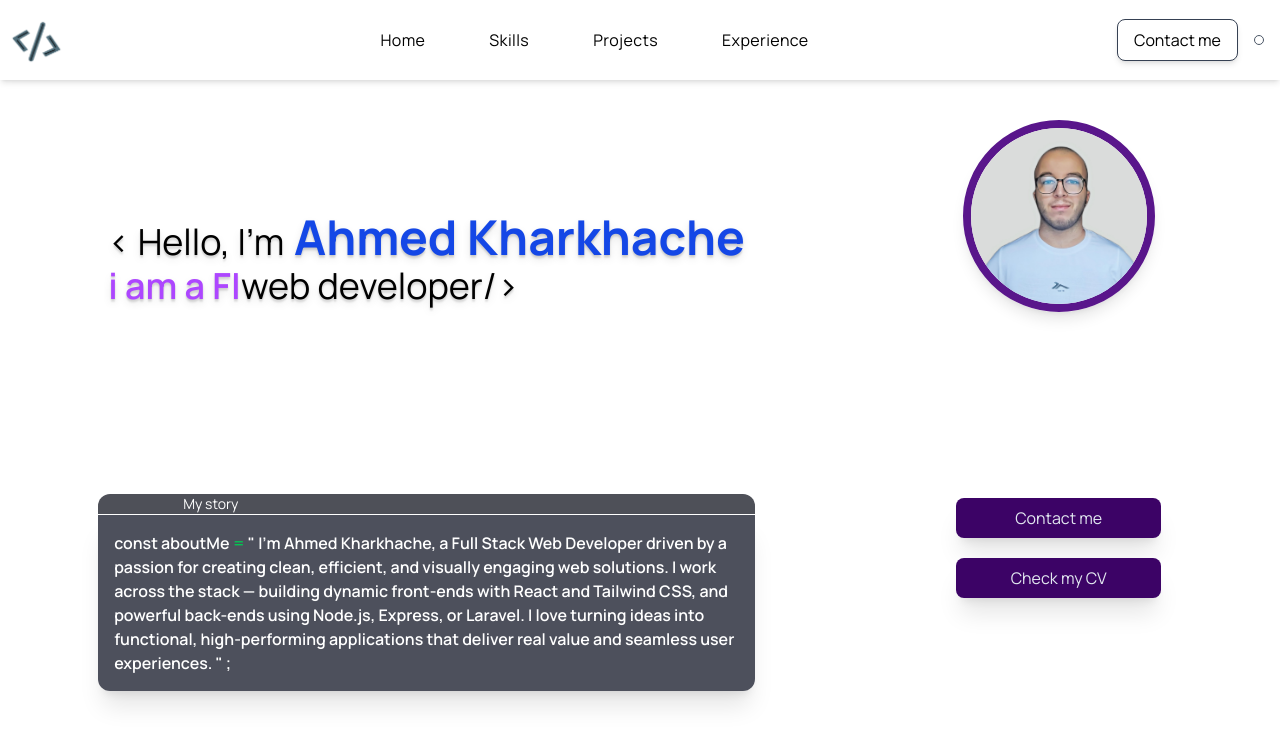
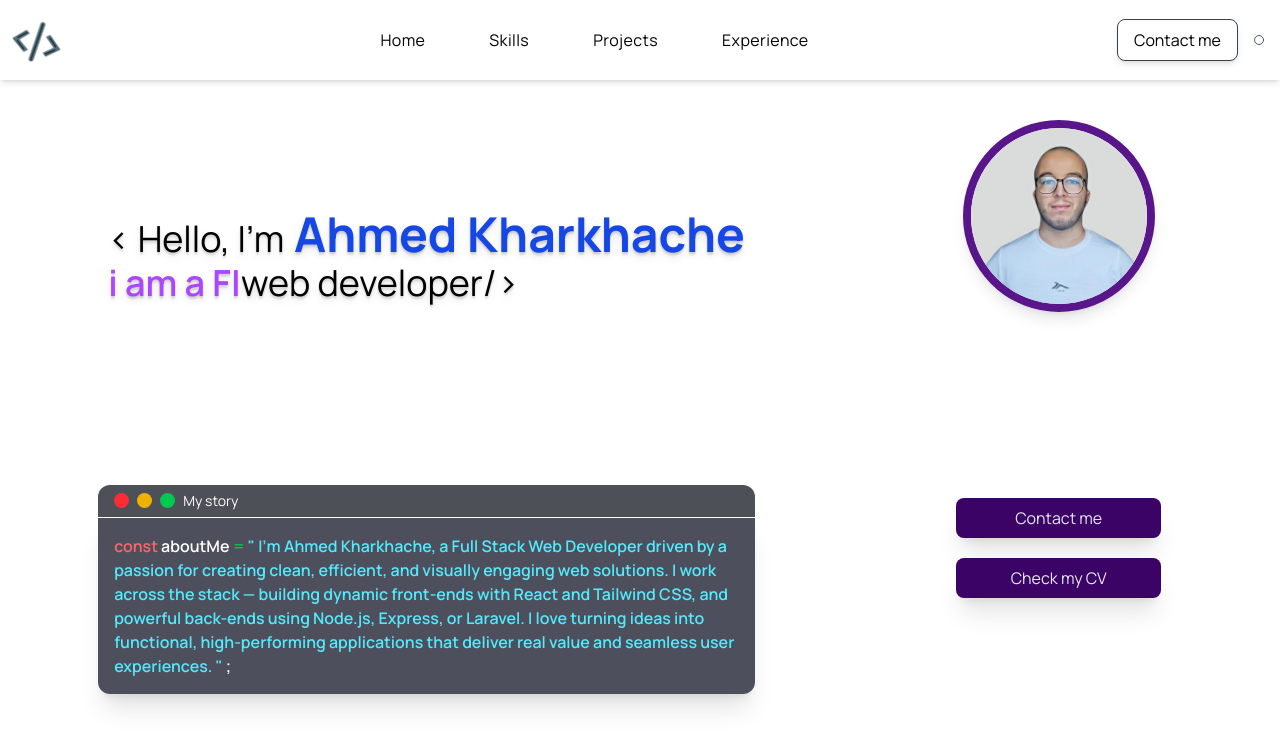
Before and after one commit to kharkhache-Ahmed/portfolio, a React (Create React App) app: page / in a window 1280 px wide. Shown: the top 748 px of the page. Built offline with nearby package versions, Linux system fonts and the light colour scheme; some icons are missing.

Commit message:
apply dark and light mode

```diff
--- a/src/components/Vscode.jsx
+++ b/src/components/Vscode.jsx
@@ -1,23 +1,23 @@
 import React from 'react';
 
-const Vscode = () => {
+const Vscode = ({notDark,setNotDark}) => {
     return (
         <>
 
         {/* Top side of vsCode style */}
-        <div className='
+        <div className={`
             rounded-t-xl
             flex
             items-center
             gap-2
             px-4
-            h-10
+            h-8
             w-full
-            bg-gray-950/70'>
-            <span className='bg-red-500/70 vsCodeCircle'></span>
-            <span className='bg-yellow-500/70 vsCodeCircle'></span>
-            <span className='bg-green-500/70 vsCodeCircle'></span>
-            <span className='text-white text-sm'>My story</span>
+            bg-gray-950/70`}>
+            <span className='bg-red-500 vsCodeCircle'></span>
+            <span className='bg-yellow-500 vsCodeCircle'></span>
+            <span className='bg-green-500 vsCodeCircle'></span>
+            <span className='text-sm'>My story</span>
         </div>
 
         {/* vsCode Divider line style */}
@@ -38,11 +38,11 @@ const Vscode = () => {
             p-4
         '>
             <p className='h-full font-semibold text-white' >
-                <span className='text-red-500'>
+                <span className='text-red-400'>
                     const </span>
                 aboutMe <span className='text-green-500'>
                 =</span> <span
-                className='text-cyan-400'
+                className='text-cyan-300'
                 >
                 " I'm Ahmed Kharkhache, a Full Stack Web Developer driven by a passion for creating clean, efficient, and visually engaging web solutions. I work across the stack — building dynamic front-ends with React and Tailwind CSS, and powerful back-ends using Node.js, Express, or Laravel. I love turning ideas into functional, high-performing applications that deliver real value and seamless user experiences. "
                 </span> ;
```
